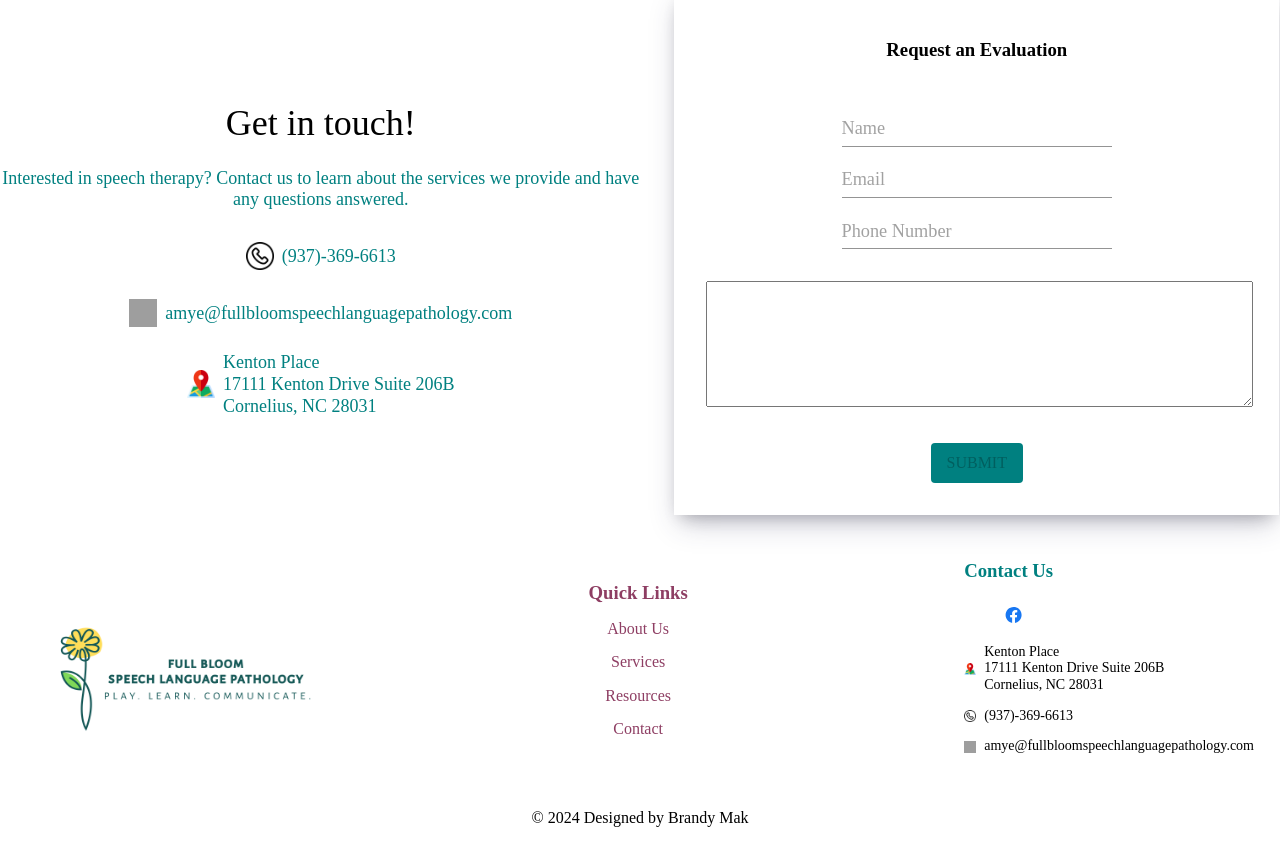
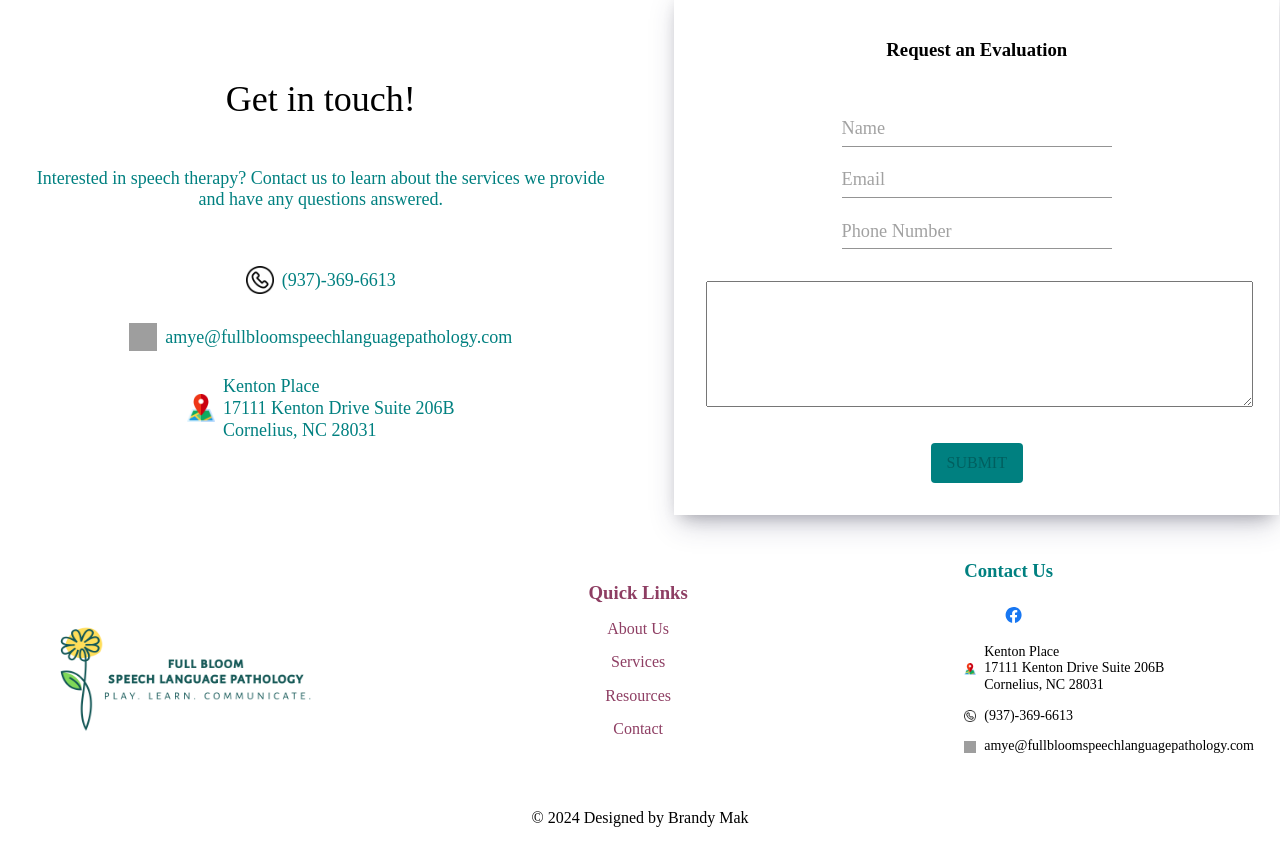
Before and after one commit to beemak789/AE_SLP_Website, a React (Create React App) app in the folder AE_Website/: page / in a window 1280 px wide. Shown: the part 2910-3763 px from the top of the page. Built offline with nearby package versions, Linux system fonts and the light colour scheme; grey boxes are pictures that could not be loaded; some icons are missing; a web font is replaced by a local one.

Commit message:
add more padding

```diff
--- a/AE_Website/src/component/ContactMe.js
+++ b/AE_Website/src/component/ContactMe.js
@@ -30,7 +30,7 @@ const ContactMe = () => {
         <ContactTextboxContainer>
           <GetInTouch>
             <h1>Get in touch!</h1>
-            <p>
+            <p className="interested-in-speech">
               Interested in speech therapy? Contact us to learn about the
               services we provide and have any questions answered.
             </p>
@@ -131,6 +131,10 @@ const GetInTouch = styled.div`
     color: #008080;
   }
 
+  .interested-in-speech {
+    padding: 1.5rem;
+  }
+
   @media (min-width: 375px) and (max-width: 768px) {
     font-size: 14px;
     width: 90%;
```
